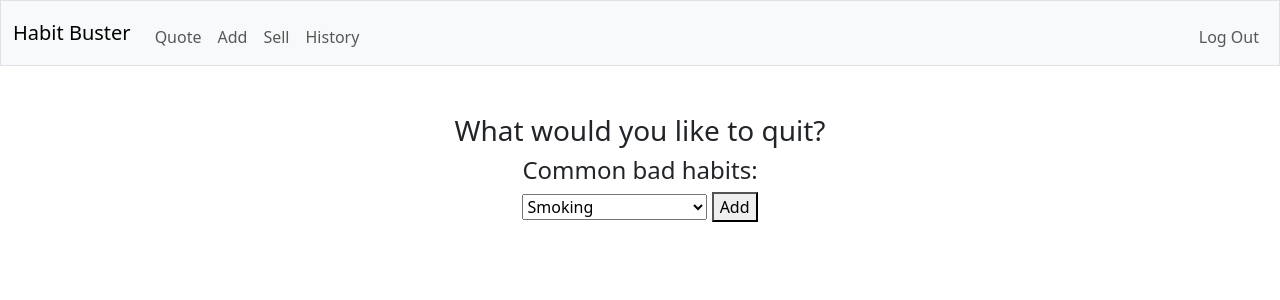
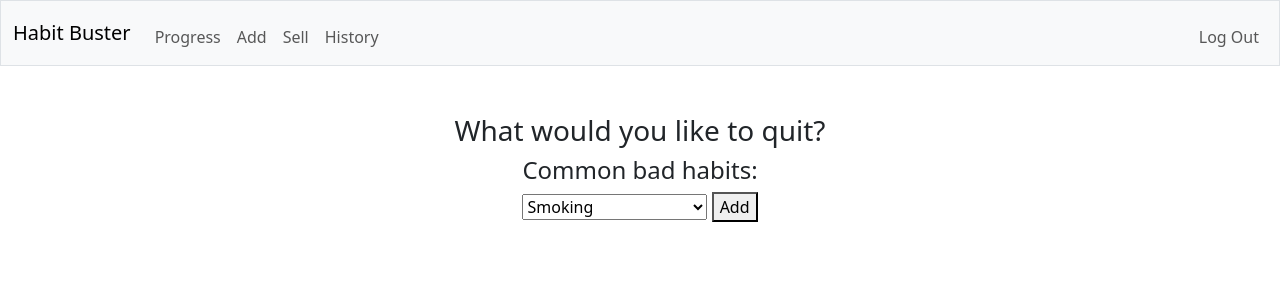
Before and after one commit to manchunyu/iquit, a Flask app: page /add in a window 1280 px wide. Shown: the top 300 px of the page. Run offline with Flask 3, Linux system fonts and the light colour scheme; a user stored in the database is signed in; some libraries are stand-ins or nearby versions.

Commit message:
Add route for checking users habit
Extends layout, title tbc
Change route name

```diff
--- a/templates/layout.html
+++ b/templates/layout.html
@@ -30,7 +30,7 @@
                 <div class="collapse navbar-collapse" id="navbar">
                     {% if session["user_id"] %}
                         <ul class="navbar-nav me-auto mt-2">
-                            <li class="nav-item"><a class="nav-link" href="/quote">Quote</a></li>
+                            <li class="nav-item"><a class="nav-link" href="/quote">Progress</a></li>
                             <li class="nav-item"><a class="nav-link" href="/add">Add</a></li>
                             <li class="nav-item"><a class="nav-link" href="/sell">Sell</a></li>
                             <li class="nav-item"><a class="nav-link" href="/history">History</a></li>
```
Also changed, not shown: templates/check.html (added, +7 -0 lines).
